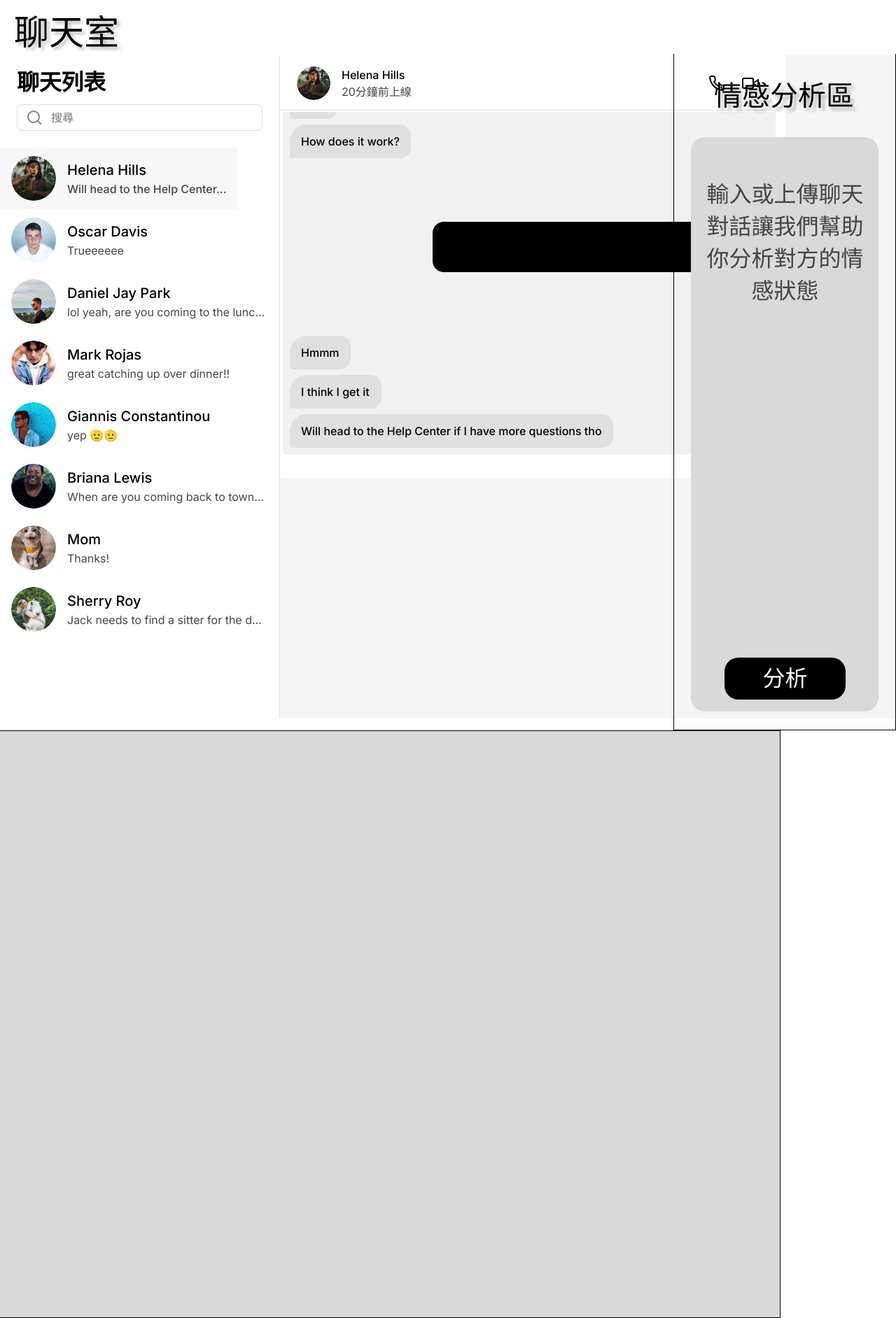
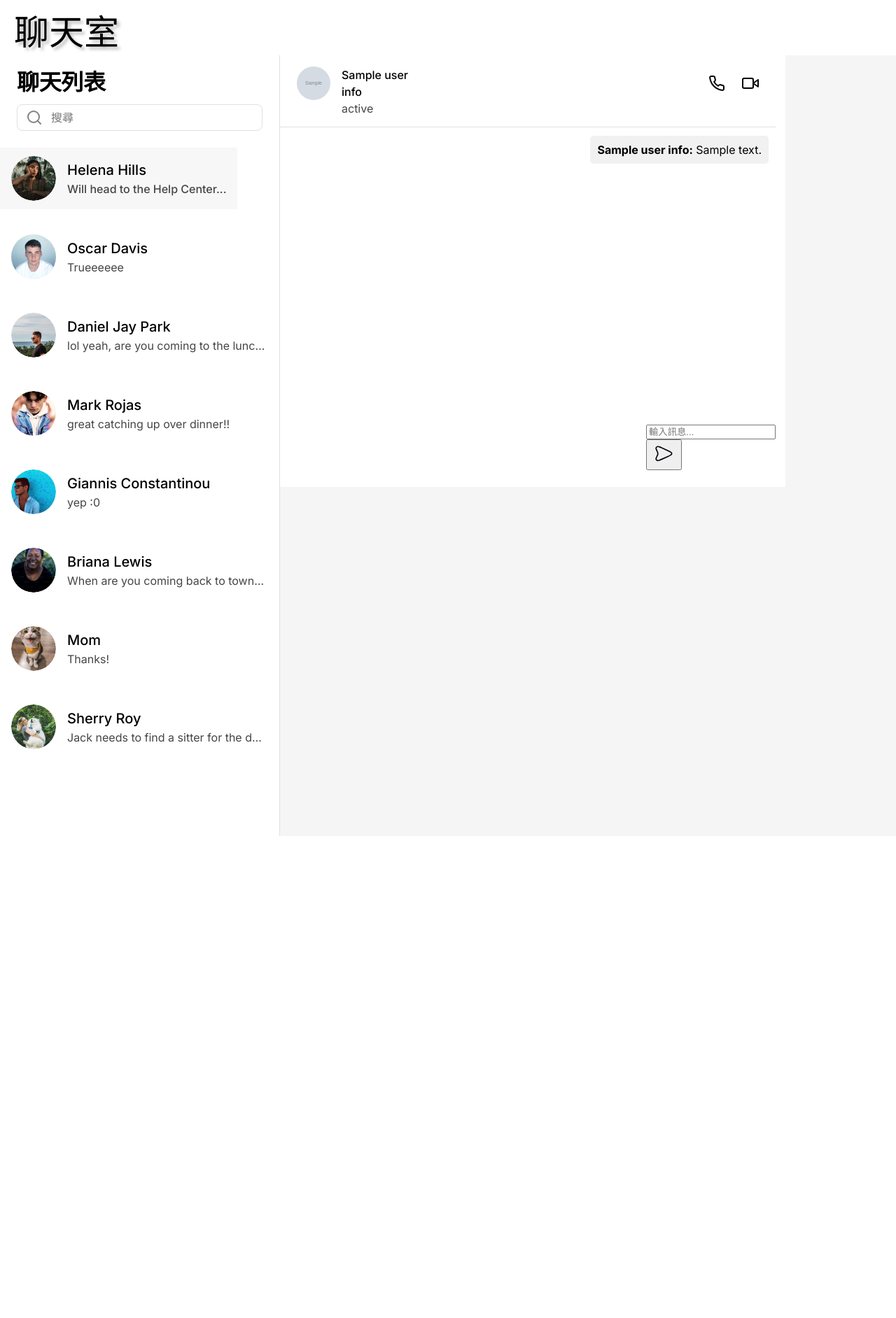
Before and after one commit to 74Julian74/MBTI_Chat, a Flask app: template templates/chat-room.html in a window 1280 px wide. Shown: the whole page at 70% size. After the commit the page ends 1195 px from the top, so only its background shows below. Run offline with Flask 3, Linux system fonts and the light colour scheme; the template is opened without the code that fills it: most values are stand-ins (such as "Sample title", 1, 10 or a date in 2020); grey boxes marked "Sample" are stand-in pictures; some libraries are stand-ins or nearby versions.

Commit message:
Add files via upload

```diff
--- a/templates/chat-room.html
+++ b/templates/chat-room.html
@@ -1,5 +1,5 @@
 <!DOCTYPE html>
-<html lang="zh">
+<html lang="zh-Hant">
   <head>
     <meta charset="utf-8" />
     <meta name="viewport" content="initial-scale=1, width=device-width" />
@@ -10,6 +10,23 @@
     <link rel="stylesheet" href="https://fonts.googleapis.com/css2?family=Poppins:wght@300;400;500&display=swap"/>
     <link rel="stylesheet" href="https://fonts.googleapis.com/css2?family=Raleway:wght@500;700&display=swap"/>
     <link rel="stylesheet" href="https://fonts.googleapis.com/css2?family=Montserrat:wght@400;500;600&display=swap"/>
+
+    <script src="https://cdn.socket.io/4.0.0/socket.io.min.js"></script>
+  <style>
+    .person.selected {
+      background-color: #e0e0e0;
+    }
+    .chat-container {
+        height: 400px;
+        overflow-y: auto;
+    }
+    .chat-room {
+      display: flex;
+    }
+    .person-wrapper {
+      cursor: pointer;
+    }
+  </style>
   </head>
   <body>
     <div class="chat-room">
@@ -29,39 +46,22 @@
               <div class="list-parent">
                 <div class="list">
                   <div class="menu-item">
-                    <img
-                      class="search-icon"
-                      loading="lazy"
-                      alt=""
-                      src="{{url_for('static', filename='image/search.svg')}}"
-                    />
-
+                    <img class="search-icon" loading="lazy" alt="" src="{{url_for('static', filename='image/search.svg')}}"/>
                     <div class="div14">搜尋</div>
                   </div>
                   <div class="menu-item1">
                     <img class="image-icon" alt="" src="{{url_for('static', filename='image/image.svg')}}" />
-
                     <div class="div15">傳送圖片</div>
                   </div>
                   <div class="menu-item2">
-                    <img
-                      class="more-horizontal-icon"
-                      alt=""
-                      src="{{url_for('static', filename='image/morehorizontal.svg')}}"
-                    />
-
+                    <img class="more-horizontal-icon" alt="" src="{{url_for('static', filename='image/morehorizontal.svg')}}"/>
                     <div class="div16">更多</div>
                   </div>
                 </div>
-                <div class="person-wrapper">
+                <div class="person-wrapper" data-username="helena-hills">
                   <div class="person">
                     <div class="avatar-wrapper">
-                      <img
-                        class="avatar-icon"
-                        loading="lazy"
-                        alt=""
-                        src="{{url_for('static', filename='image/avatar@2x.png')}}"
-                      />
+                      <img class="avatar-icon" loading="lazy" alt="" src="{{url_for('static', filename='image/avatar@2x.png')}}"/>
                     </div>
                     <div class="name-status">
                       <div class="helena">Helena</div>
@@ -78,43 +78,30 @@
               <div class="chat-list-search">
                 <div class="search-bar">
                   <div class="search1">
-                    <img
-                      class="search-icon1"
-                      alt=""
-                      src="{{url_for('static', filename='image/search-1.svg')}}"
-                    />
-
+                    <img class="search-icon1" alt="" src="{{url_for('static', filename='image/search-1.svg')}}"/>
                     <input class="label" placeholder="搜尋" type="text" />
                   </div>
                 </div>
-                <div class="chat-list">
                   <div class="conversation">
-                    <img
-                      class="avatar-icon1"
-                      loading="lazy"
-                      alt=""
-                      src="{{url_for('static', filename='image/avatar-1@2x.png')}}"
-                    />
-
+                      <a href="{{ url_for('chat_room', username='helena-hills') }}">
+                      <div class="avatar" data-user-id="helena-hills">
+                        <img class="avatar-icon1" loading="lazy" alt="" src="{{url_for('static', filename='image/avatar-1@2x.png')}}"/>
+                      </div>
+                    </a>
                       <div class="conversation-preview">
                         <div class="text">
                           <div class="helena-hills">Helena Hills</div>
-                        <div class="will-head-to">
-                          Will head to the Help Center...
+                          <div class="will-head-to">Will head to the Help Center...</div>
                         </div>
                       </div>
                   </div>
+
+                  <div class="conversation1">
+                      <a href="{{ url_for('chat_room', username='oscar-davis') }}">
+                          <div class="avatar" data-user-id="oscar-davis">
+                              <img class="avatar-child" loading="lazy" alt="" src="{{url_for('static', filename='image/rectangle-1@2x.png')}}"/>
                           </div>
-                  <div class="conversation1">
-                    <div class="avatar">
-                      <img
-                        class="avatar-child"
-                        loading="lazy"
-                        alt=""
-
-                        src="{{url_for('static', filename='image/rectangle-1@2x.png')}}"
-                      />
-                    </div>
+                      </a>
                       <div class="text-wrapper">
                           <div class="text1">
                               <div class="oscar-davis">Oscar Davis</div>
@@ -122,84 +109,69 @@
                           </div>
                       </div>
                   </div>
+
                   <div class="conversation2">
-                    <img
-                      class="avatar-icon2"
-                      alt=""
-
-                      src="{{url_for('static', filename='image/avatar-2@2x.png')}}"
-                      />
-
+                    <a href="{{ url_for('chat_room', username='daniel-jay-park') }}">
+                      <div class="avatar" data-user-id="daniel-jay-park">
+                          <img class="avatar-icon2" alt="" src="{{url_for('static', filename='image/avatar-2@2x.png')}}"/>
+                      </div>
+                    </a>
                       <div class="text-container">
                           <div class="text2">
                               <div class="daniel-jay-park">Daniel Jay Park</div>
-                        <div class="lol-yeah-are">
-                          lol yeah, are you coming to the lunch on the 13th?
+                              <div class="lol-yeah-are">lol yeah, are you coming to the lunch on the 13th?</div>
                           </div>
                       </div>
                   </div>
+
+                      <div class="conversation3">
+                          <a href="{{ url_for('chat_room', username='mark-rojas') }}">
+                              <div class="avatar" data-user-id="mark-rojas">
+                                  <img class="avatar-icon3" alt="" src="{{url_for('static', filename='image/avatar-3@2x.png')}}"/>
                               </div>
-                  <div class="conversation3">
-                    <img
-                      class="avatar-icon3"
-                      alt=""
-
-                      src="{{url_for('static', filename='image/avatar-3@2x.png')}}"
-                    />
-
+                          </a>
                           <div class="text-frame">
                               <div class="text3">
                                   <div class="mark-rojas">Mark Rojas</div>
-                        <div class="great-catching-up">
-                          great catching up over dinner!!
+                                  <div class="great-catching-up">great catching up over dinner!!</div>
                               </div>
                           </div>
                       </div>
+
+                      <div class="conversation4">
+                          <a href="{{ url_for('chat_room', username='giannis-constantinou') }}">
+                              <div class="avatar" data-user-id="giannis-constantinou">
+                                  <img class="avatar-icon4" loading="lazy" alt="" src="{{url_for('static', filename='image/avatar-4@2x.png')}}"/>
                               </div>
-                  <div class="conversation4">
-                    <img
-                      class="avatar-icon4"
-                      loading="lazy"
-                      alt=""
-                      src="{{url_for('static', filename='image/avatar-4@2x.png')}}"
-                    />
-
+                          </a>
                           <div class="text-wrapper1">
                               <div class="text4">
-                        <div class="giannis-constantinou">
-                          Giannis Constantinou
-                        </div>
-                        <div class="yep">yep 🫡🫡</div>
+                                  <div class="giannis-constantinou">Giannis Constantinou</div>
+                                  <div class="yep">yep :0</div>
                               </div>
                           </div>
                       </div>
+
                       <div class="conversation5">
-                    <img
-                      class="avatar-icon5"
-                      loading="lazy"
-                      alt=""
-                      src="{{url_for('static', filename='image/avatar-5@2x.png')}}"
-                    />
-
+                          <a href="{{ url_for('chat_room', username='briana-lewis') }}">
+                              <div class="avatar" data-user-id="briana-lewis">
+                                  <img class="avatar-icon5" loading="lazy" alt="" src="{{url_for('static', filename='image/avatar-5@2x.png')}}"/>
+                              </div>
+                          </a>
                           <div class="text-wrapper2">
                               <div class="text5">
                                   <div class="briana-lewis">Briana Lewis</div>
-                        <div class="when-are-you">
-                          When are you coming back to town? Would love to catch
-                          up.
+                                  <div class="when-are-you">When are you coming back to town? Would love to catch up.</div>
                               </div>
                           </div>
                       </div>
+
+                      <div class="conversation6">
+                          <a href="{{ url_for('chat_room', username='mom') }}">
+                              <div class="avatar" data-user-id="mom">
+                                  <img class="avatar-icon6" loading="lazy" alt="" src="{{url_for('static', filename='image/avatar-6@2x.png')}}"/>
                               </div>
-                  <div class="conversation6">
-                    <img
-                      class="avatar-icon6"
-                      loading="lazy"
-                      alt=""
-
-                      src="{{url_for('static', filename='image/avatar-6@2x.png')}}"
-                    />
-
+                          </a>
                           <div class="text-wrapper3">
                               <div class="text6">
                                   <div class="mom">Mom</div>
@@ -207,171 +179,115 @@
                               </div>
                           </div>
                       </div>
+
                       <div class="conversation7">
-                    <img
-                      class="avatar-icon7"
-                      loading="lazy"
-                      alt=""
-
-                      src="{{url_for('static', filename='image/avatar-7@2x.png')}}"
-                    />
-
+                          <a href="{{ url_for('chat_room', username='sherry-roy') }}">
+                              <div class="avatar" data-user-id="sherry-roy">
+                                  <img class="avatar-icon7" loading="lazy" alt="" src="{{url_for('static', filename='image/avatar-7@2x.png')}}"/>
+                              </div>
+                          </a>
                           <div class="text-wrapper4">
                               <div class="text7">
                                   <div class="sherry-roy">Sherry Roy</div>
-                        <div class="jack-needs-to">
-                          Jack needs to find a sitter for the dog and I don’t
-                          know who’s good
+                                  <div class="jack-needs-to">Jack needs to find a sitter for the dog and I don’t know who’s good...</div>
                               </div>
                           </div>
                       </div>
                 </div>
               </div>
             </div>
-            </div>
-          </div>
+
           <div class="conversation8">
             <div class="chat-header">
               <div class="person1">
-                <img
-                  class="avatar-icon8"
-                  loading="lazy"
-                  alt=""
-
-                  src="{{url_for('static', filename='image/avatar-8@2x.png')}}"
-                />
-
+                <img class="avatar-icon8" loading="lazy" alt="" src="{{ url_for('static', filename=user_info.avatar)}}"/>
                 <div class="text8">
-                  <div class="helena-hills1">Helena Hills</div>
-                  <div class="div18">20分鐘前上線</div>
+                  <div class="helena-hills1">{{ user_info.name }}</div>
+                  <div class="div18">{{ user_info.status }}</div>
                 </div>
               </div>
               <div class="call-icons">
                 <div class="icons">
-                  <img
-                    class="phone-icon"
-                    loading="lazy"
-                    alt=""
-                    src="{{url_for('static', filename='image/phone.svg')}}"
-                  />
-
-                  <img
-                    class="video-icon"
-                    loading="lazy"
-                    alt=""
-                    src="{{url_for('static', filename='image/video.svg')}}"
-                  />
+                  <img class="phone-icon" loading="lazy" alt="" src="{{url_for('static', filename='image/phone.svg')}}"/>
+                  <img class="video-icon" loading="lazy" alt="" src="{{url_for('static', filename='image/video.svg')}}"/>
                 </div>
               </div>
             </div>
-            <div class="messages-parent">
+
+            <div class="chat-container">
               <div class="messages">
-                <div class="bubble">
-                  <button class="last-user-message-content">
-                    <div class="no-honestly-im">
-                      No honestly I’m thinking of a career pivot
+                {% for message in chat_records %}
+                  <div class="message">
+                    <strong>{{ user_info.name }}:</strong> {{ message }}
                   </div>
-                  </button>
-                  <div class="last-user-message-content1">
-                    <div class="this-is-the">
-                      This is the main chat template
+                {% endfor %}
               </div>
             </div>
-                </div>
-                <div class="date">Nov 30, 2023, 9:41 AM</div>
-                <div class="bubbles">
-                  <div class="user-messages">
-                    <div class="oh">Oh?</div>
-                  </div>
-                  <div class="contact-messages">
-                    <div class="cool">Cool</div>
-                  </div>
-                  <div class="user-detailed-messages">
-                    <div class="how-does-it">How does it work?</div>
-                  </div>
-                </div>
-                <div class="bubbles1">
-                  <button class="simple-wrapper">
-                    <div class="simple">Simple</div>
+
+            <div class="message-bar">
+              <input class="input-box" placeholder="輸入訊息..." type="text" />
+              <div class="send-button">
+                <button class="send-button1">
+                  <img class="send-icon" alt="" src="{{url_for('static', filename='image/send.svg')}}"/>
                 </button>
-                  <div class="you-just-edit-any-text-to-type-wrapper">
-                    <div class="you-just-edit">
-                      You just edit any text to type in the conversation you
-                      want to show, and delete any bubbles you don’t want to use
-                    </div>
-                  </div>
-                  <div class="boom-wrapper">
-                    <div class="boom">Boom</div>
-                  </div>
-                </div>
-                <div class="bubbles2">
-                  <div class="hmmm-wrapper">
-                    <div class="hmmm">Hmmm</div>
-                  </div>
-                  <button class="i-think-i-get-it-wrapper">
-                    <div class="i-think-i">I think I get it</div>
-                  </button>
-                  <div class="will-head-to-the-help-center-i-wrapper">
-                    <div class="will-head-to1">
-                      Will head to the Help Center if I have more questions tho
-                    </div>
-                  </div>
-                </div>
-              </div>
-              <div class="reply">
-                <div class="label1">Enter your message</div>
-                <img
-                  class="mic-icon"
-                  loading="lazy"
-                  alt=""
-                  src="{{url_for('static', filename='image/mic.svg')}}"
-                />
-
-                <img
-                  class="smile-icon"
-                  loading="lazy"
-                  alt=""
-
-                  src="{{url_for('static', filename='image/smile.svg')}}"
-                />
-
-                <img
-                  class="image-icon1"
-                  loading="lazy"
-                  alt=""
-                  src="{{url_for('static', filename='image/image-1.svg')}}"
-                />
               </div>
             </div>
           </div>
         </section>
-        <div class="analysis-area">
-          <div class="analysis-content">
-            <a class="a7">情感分析區</a>
-          </div>
-          <div class="analysis-input">
-            <div class="analysis-input-child"></div>
-            <h1 class="h14">
-              輸入或上傳聊天對話讓我們幫助你分析對方的情感狀態
-            </h1>
-            <div class="analysis-button">
-              <div class="run-analysis" id="runAnalysisContainer">
-                <h1 class="h15">分析</h1>
-              </div>
-            </div>
-          </div>
-        </div>
       </main>
-      <div class="background"></div>
     </div>
 
     <script>
-      var runAnalysisContainer = document.getElementById("runAnalysisContainer");
-      if (runAnalysisContainer) {
-        runAnalysisContainer.addEventListener("click", function (e) {
-          window.location.href = "./sentiment-analysis.html";
+function updateChat(user) {
+  fetch(/chat-room/${user})
+    .then(response => response.text())
+    .then(html => {
+      // 更新页面内容
+      document.querySelector('.chatroom-content').innerHTML = html;
+
+      document.querySelectorAll('.person-wrapper').forEach(personWrapper => {
+            personWrapper.addEventListener('click', function() {
+                const username = this.getAttribute('data-username');
+                updateChat(username);
+
+                document.querySelectorAll('.person-wrapper').forEach(wrapper => {
+                    wrapper.classList.remove('selected');
+                });
+                this.classList.add('selected');
+            });
+        });
     });
 }
+
+
+// 监听点击事件以切换用戶
+document.querySelectorAll('.person-wrapper').forEach(personWrapper => {
+  personWrapper.addEventListener('click', function() {
+    const username = this.getAttribute('data-username');
+    updateChat(username);
+
+    document.querySelectorAll('.person-wrapper').forEach(wrapper => {
+      wrapper.classList.remove('selected');
+    });
+    this.classList.add('selected');
+  });
+});
+
+      // 初始化 socket.io 连接
+      const socket = io();
+      // 监听消息事件，并将其显示在聊天窗口中
+      socket.on('message', function(msg) {
+        var messageElement = document.createElement('div');
+        messageElement.textContent = msg;
+        document.querySelector('.chat-container').appendChild(messageElement);
+      });
+
+      // 发送消息
+      document.querySelector('.send-button1').addEventListener('click', function() {
+        var inputBox = document.querySelector('.input-box');
+        socket.emit('message', inputBox.value);
+        inputBox.value = '';
+      });
     </script>
   </body>
 </html>
```
Also changed, not shown: templates/index.html (+9 -20 lines), templates/main-page.html (+17 -28 lines), templates/register.html (line endings or trailing spaces). Lines whose indentation alone changed are shown as unchanged.
